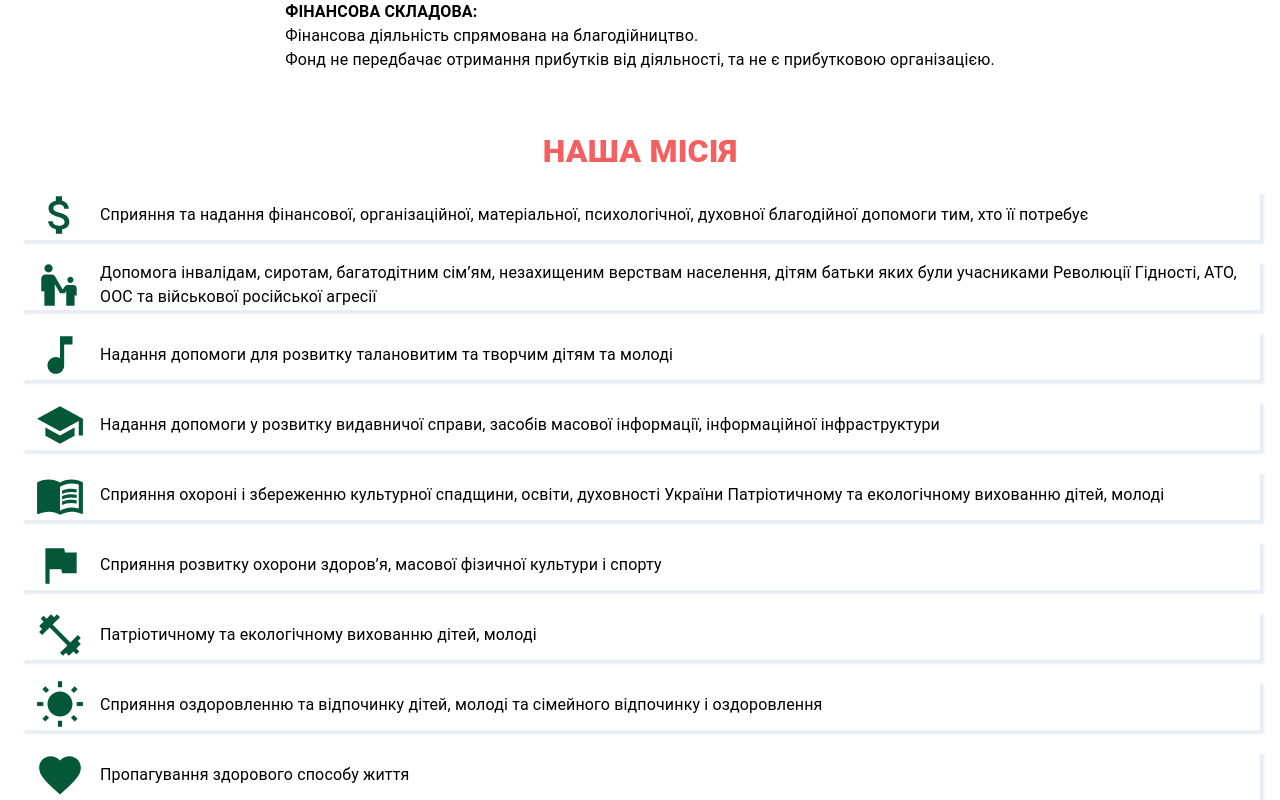
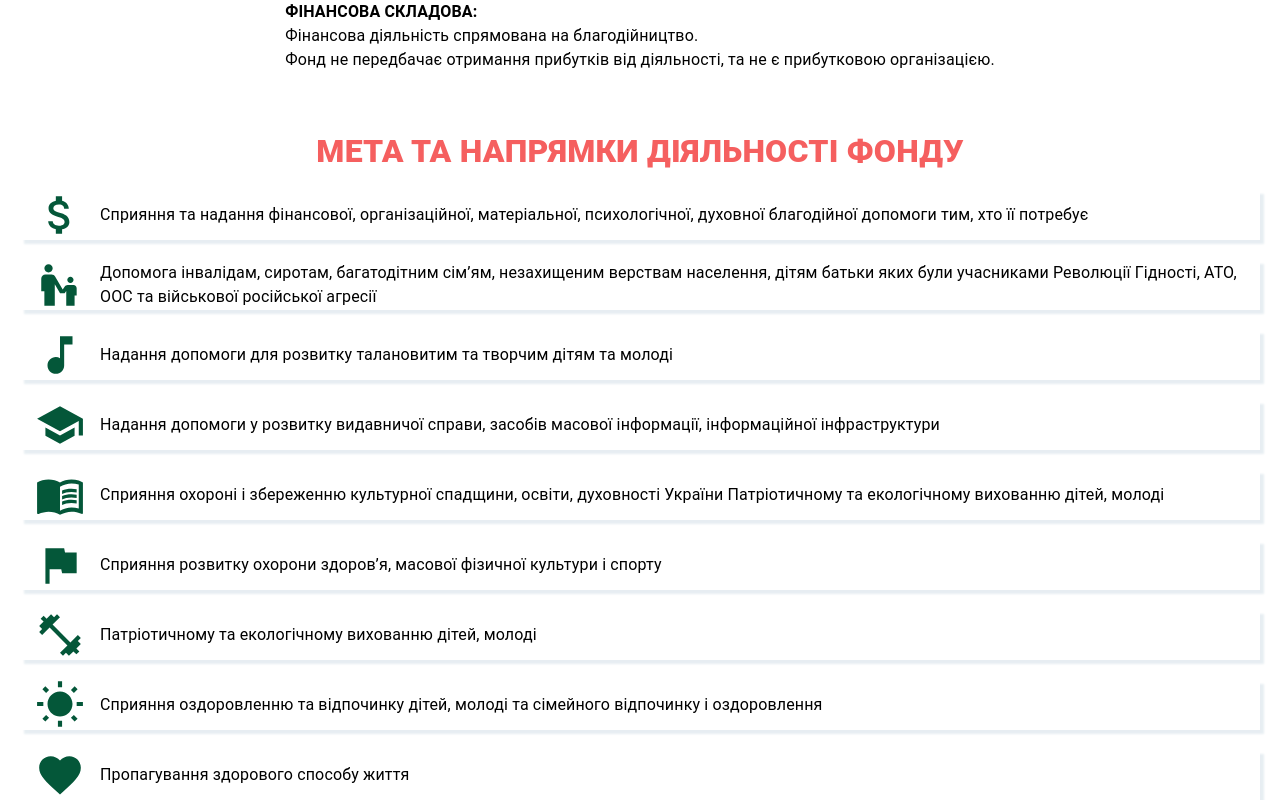
Before and after one commit to Na11a/borisovna, a React (Create React App) app: page / in a window 1280 px wide. Shown: the part 817-1617 px from the top of the page. Built offline with nearby package versions, Linux system fonts and the light colour scheme.

Commit message:
finished purpose block

```diff
--- a/src/components/Purpose/Purpose.tsx
+++ b/src/components/Purpose/Purpose.tsx
@@ -32,7 +32,7 @@ export const Purpose = () => {
 
   return (
     <Box>
-      <Title name={t('ourMission.titleBlock.title')}/>
+      <Title name={t(`${SECTION_NAME}.TITLE`)}/>
       {
         iconOrder.map((icon, i) => (
           <PurposeCard
```
